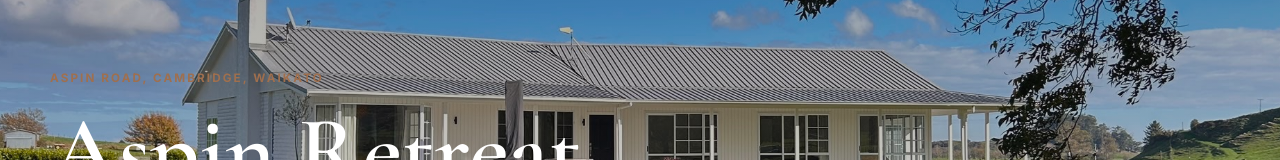
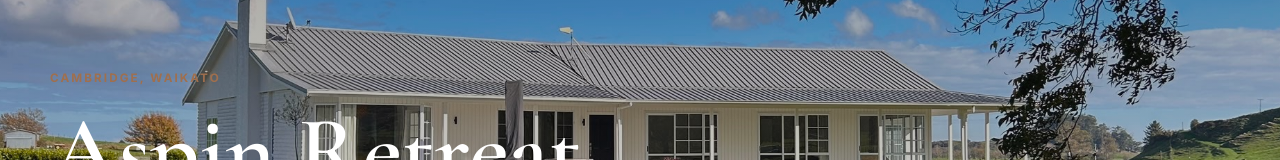
Before and after one commit to BenjaminKibby/Te-Miro-Retreat, a Next.js app: page / in a window 1280 px wide. Shown: the part 292-452 px from the top of the page. Built offline with nearby package versions, Linux system fonts and the light colour scheme.

Commit message:
Hide exact property address

```diff
--- a/src/app/layout.tsx
+++ b/src/app/layout.tsx
@@ -20,10 +20,9 @@
     template: "%s | Aspin Retreat",
   },
   description:
-    "A premium five-bedroom holiday home on Aspin Road near Cambridge, Waikato with rural views, private sauna, spacious living, fast Wi-Fi, Sky Sport and easy access to Lake Karapiro and Te Miro trails.",
+    "A premium five-bedroom holiday home near Cambridge, Waikato with rural views, private sauna, spacious living, fast Wi-Fi, Sky Sport and easy access to Lake Karapiro and Te Miro trails.",
   keywords: [
     "Aspin Retreat",
-    "Aspin Road accommodation",
     "Te Miro luxury accommodation",
     "luxury accommodation Cambridge NZ",
     "Waikato holiday home",
@@ -35,7 +34,7 @@
   openGraph: {
     title: "Aspin Retreat",
     description:
-      "A peaceful Aspin Road and Cambridge escape for family gatherings, wellness weekends and direct-booking rural luxury.",
+      "A peaceful Cambridge escape for family gatherings, wellness weekends and direct-booking rural luxury.",
     type: "website",
     locale: "en_NZ",
     images: [
--- a/src/components/home-page.tsx
+++ b/src/components/home-page.tsx
@@ -186,7 +186,7 @@
 const weekDays = ["Mo", "Tu", "We", "Th", "Fr", "Sa", "Su"];
 const contactEmail = "paulakibby@yahoo.co.nz";
 const contactPhone = "027296582";
-const propertyAddress = "314 Aspin Road, Cambridge, Waikato, New Zealand";
+const propertyAddress = "Aspin Road, Cambridge, Waikato, New Zealand";
 const encodedPropertyAddress = encodeURIComponent(propertyAddress);
 
 function formatDate(date: string) {
@@ -228,10 +228,9 @@
   "@type": "VacationRental",
   name: "Aspin Retreat",
   description:
-    "Premium five-bedroom rural holiday home on Aspin Road near Cambridge, Waikato with private sauna, countryside views and direct booking enquiries.",
+    "Premium five-bedroom rural holiday home near Cambridge, Waikato with private sauna, countryside views and direct booking enquiries.",
   address: {
     "@type": "PostalAddress",
-    streetAddress: "314 Aspin Road",
     addressLocality: "Cambridge",
     addressRegion: "Waikato",
     addressCountry: "NZ",
@@ -417,7 +416,7 @@
               transition={{ duration: 0.9, ease: "easeOut" }}
               className="max-w-4xl"
             >
-              <p className="eyebrow mb-4 text-[#f1d9ad]">Aspin Road, Cambridge, Waikato</p>
+              <p className="eyebrow mb-4 text-[#f1d9ad]">Cambridge, Waikato</p>
               <h1 className="display text-6xl font-semibold sm:text-7xl lg:text-8xl">
                 Aspin Retreat
               </h1>
@@ -616,11 +615,11 @@
                 <div>
                   <MapPin className="mx-auto mb-4 text-[#9f6f4e]" size={34} />
                   <p className="font-serif text-2xl font-semibold text-[#221c17]">Google map loading</p>
-                  <p className="mt-2 text-sm leading-6">314 Aspin Road, Cambridge, Waikato</p>
+                  <p className="mt-2 text-sm leading-6">Near Cambridge, Waikato</p>
                 </div>
               </div>
               <iframe
-                title="Google map showing 314 Aspin Road near Cambridge Waikato"
+                title="Google map showing Aspin Road near Cambridge Waikato"
                 src={`https://maps.google.com/maps?hl=en&q=${encodedPropertyAddress}&t=&z=15&ie=UTF8&iwloc=B&output=embed`}
                 className="absolute inset-0 z-10 h-full w-full"
                 allowFullScreen
@@ -636,8 +635,8 @@
                 Open Google Maps
               </a>
               <div className="pointer-events-none absolute inset-x-4 bottom-4 z-20 rounded-lg bg-[#fffaf2]/92 p-4 text-sm leading-6 text-[#4f4034] shadow-xl backdrop-blur">
-                <strong className="block font-serif text-xl text-[#221c17]">314 Aspin Road</strong>
-                Cambridge, Waikato, New Zealand.
+                <strong className="block font-serif text-xl text-[#221c17]">Approximate location</strong>
+                Cambridge, Waikato.
               </div>
             </div>
             <div className="grid gap-3 sm:grid-cols-2">
@@ -915,7 +914,7 @@
           <div>
             <h2 className="font-serif text-3xl font-semibold">Aspin Retreat</h2>
             <p className="mt-4 max-w-sm text-sm leading-6 text-white/64">
-              Luxury rural accommodation on Aspin Road near Cambridge, Waikato, created for direct bookings and memorable private
+              Luxury rural accommodation near Cambridge, Waikato, created for direct bookings and memorable private
               escapes.
             </p>
           </div>
@@ -927,7 +926,7 @@
               <Phone size={16} /> {contactPhone}
             </a>
             <a className="flex items-center gap-3 transition hover:text-[#d9bb8b]" href="#location">
-              <MapPin size={16} /> 314 Aspin Road, Cambridge, Waikato
+              <MapPin size={16} /> Cambridge, Waikato
             </a>
           </div>
           <div className="flex flex-col gap-3 lg:items-end">
```
